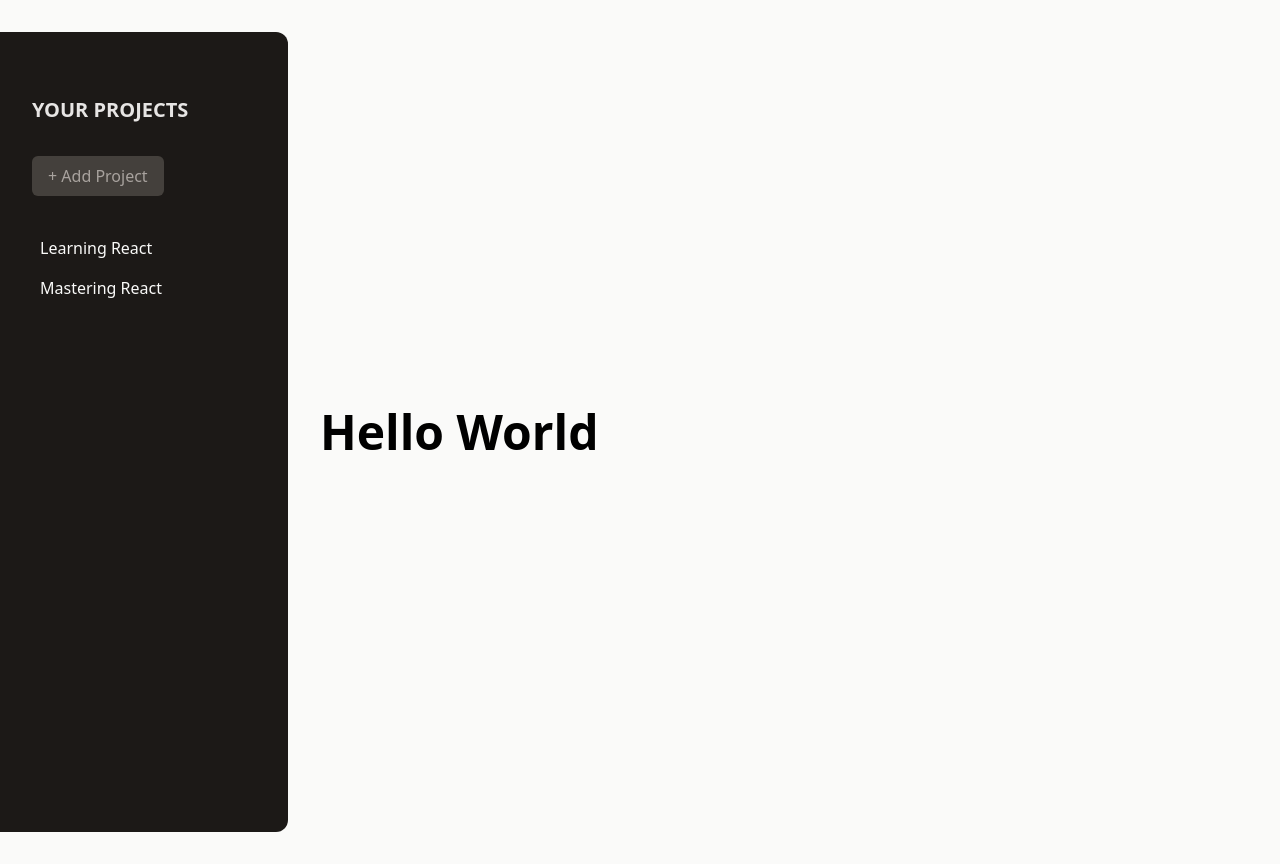
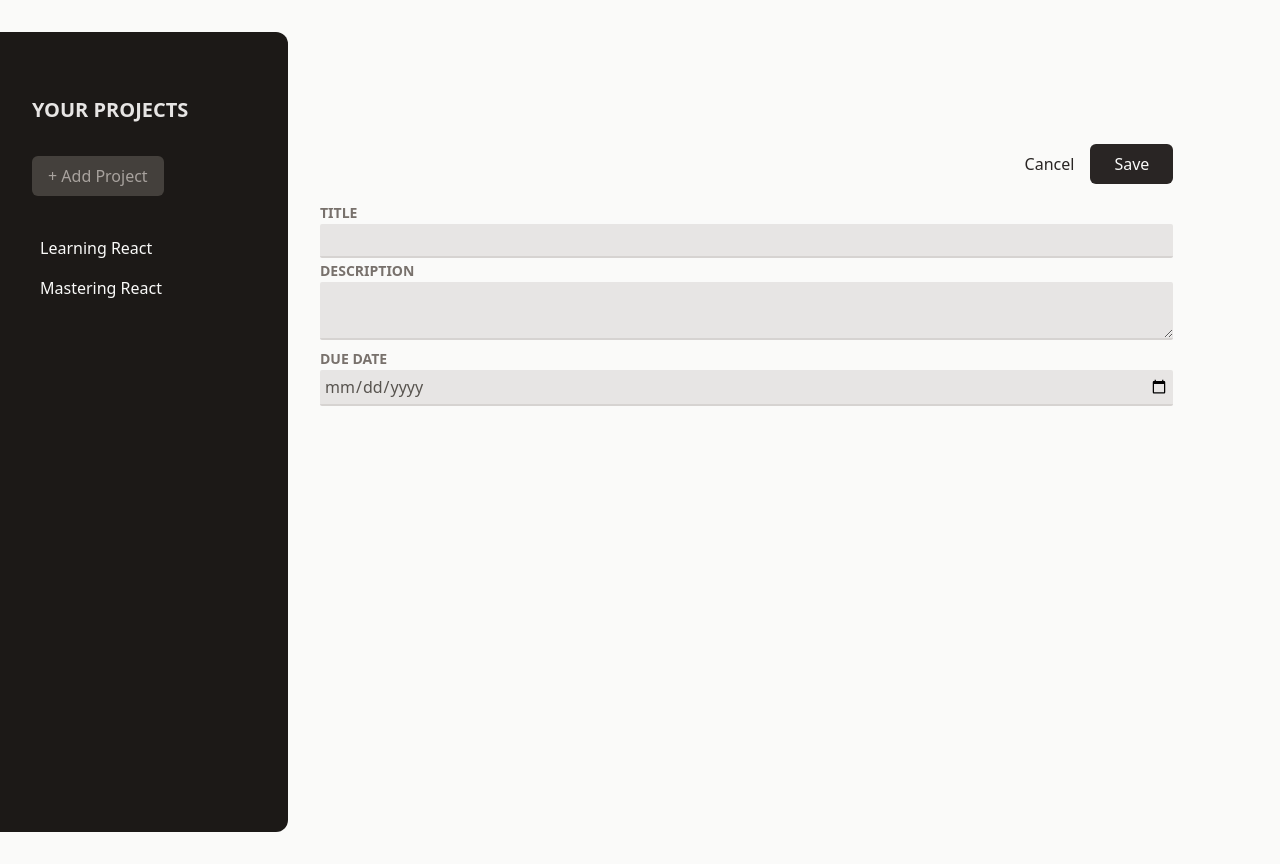
Before and after one commit to derekdunes/project-mgmt-react, a React (Vite) app: page / in a window 1280 px wide. Both pictures are taken after a click on the button "+ Add Project". Built offline with nearby package versions, Linux system fonts and the light colour scheme.

Commit message:
basic ui combinations completed

```diff
--- a/src/App.jsx
+++ b/src/App.jsx
@@ -1,12 +1,30 @@
 import SideBar from "./Components/SideBar";
+import MainBar from "./Components/MainBar";
+import CreateProject from "./Components/CreateProject";
+
+import { useState } from 'react'
 
 function App() {
+
+  const[isCreateProject, setIsCreateProject] = useState(false);
+
+
+  function showCreateProjectForm(){
+    setIsCreateProject(true);
+  }
+
+  function hideCreateProjectFrom(){
+    setIsCreateProject(false);
+  }
+
+
   return (
     <main className="h-screen my-8 flex gap-8">
-      <SideBar />
-      <menu className="flex items-center justify-end gap-4 my-4">
-        <h1 className="my-8 text-center text-5xl font-bold">Hello World</h1>
-      </menu>
+      <SideBar onCreateProject={showCreateProjectForm}/>
+      <section className="mt-24 w-2/3">
+        { !isCreateProject && <MainBar onCreateProject={showCreateProjectForm} /> }
+        { isCreateProject && <CreateProject onHideCreateForm={hideCreateProjectFrom} />}
+      </section>
     </main>
   );
 }
--- /dev/null
+++ b/src/Components/CreateProject.jsx
@@ -0,0 +1,22 @@
+import Input from './Input';
+
+const CreateProject = ({ onHideCreateForm }) => {
+
+    return (
+        <>
+            <menu className="flex items-center justify-end gap-4 my-4">
+                <button className="text-stone-800 hover:text-stone-950" onClick={onHideCreateForm}>Cancel</button>
+                <button className="px-6 py-2 rounded-md bg-stone-800 text-stone-50 hover:bg-stone-950">Save</button>
+            </menu>
+
+            <Input title="title" type="text" />
+
+            <Input title="description" type="textarea" />
+
+            <Input title="due date" type="date" />
+        </>
+    )
+
+}
+
+export default CreateProject;
--- /dev/null
+++ b/src/Components/Input.jsx
@@ -0,0 +1,12 @@
+const Input = ({ title, type }) => {
+    return (
+        <div>
+            <label className="text-sm font-bold uppercase text-stone-500">{title}</label>
+
+            {type !== "textarea" && <input className="w-full p-1 border-b-2 rounded-sm border-stone-300 bg-stone-200 text-stone-600 focus:outline-none focus:border-stone-600" type={type} /> }
+            {type === "textarea" &&<textarea className="w-full p-1 border-b-2 rounded-sm border-stone-300 bg-stone-200 text-stone-600 focus:outline-none focus:border-stone-600" /> }
+        </div>
+    )
+}
+
+export default Input;
--- /dev/null
+++ b/src/Components/MainBar.jsx
@@ -0,0 +1,16 @@
+import img from "../assets/no-projects.png";
+
+const MainBar = ({ onCreateProject }) => {
+
+    return (
+        <div className="text-center">
+            <img src={img} className="w-16 h-16 object-contain mx-auto" />
+            <h2 className="text-xl font-bold text-stone-700 my-4">No Project Seletected</h2>
+            <div>Select a Project or get started with a new one</div>
+            <button className="px-6 py-2 rounded-md bg-stone-800 text-stone-50 hover:bg-stone-950 mt-8" onClick={onCreateProject} >Create new Project</button>
+        </div>
+    )
+
+}
+
+export default MainBar;
--- a/src/Components/SideBar.jsx
+++ b/src/Components/SideBar.jsx
@@ -1,11 +1,11 @@
-function SideBar() {
+function SideBar({ onCreateProject }) {
   return (
     <aside className="w-1/3 px-8 py-16 bg-stone-900 text-stone-50 md:w-72 rounded-r-xl">
       <h2 className="mb-8 font-bold uppercase md:text-xl text-stone-200">
         YOUR PROJECTS
       </h2>
 
-      <button className="px-4 py-2 text-xs md:text-base rounded-md bg-stone-700 text-stone-400 hover:bg-stone-600 hover:text-stone-100">
+      <button className="px-4 py-2 text-xs md:text-base rounded-md bg-stone-700 text-stone-400 hover:bg-stone-600 hover:text-stone-100" onClick={onCreateProject}>
         + Add Project
       </button>
 
```
